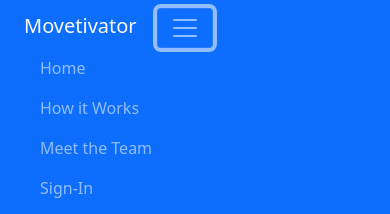
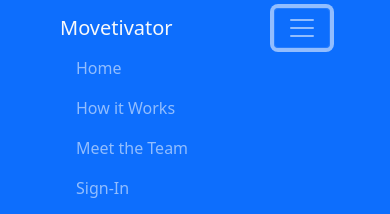
Before and after one commit to codercommons/movetivator-frontend, a plain HTML site: page index.html in a window 390 px wide. Both pictures are taken after a click on the button "Toggle navigation". Shown: the top 214 px of the page. Drawn offline with nearby package versions, Linux system fonts and the light colour scheme; no server answers.

Commit message:
margin mobile

```diff
--- a/index.html
+++ b/index.html
@@ -13,14 +13,13 @@
   <body>
     <!-- Navbar -->
 
-    <nav class="navbar navbar-expand-lg navbar-dark bg-primary">
-      <div class="container">
+    <nav class="navbar navbar-expand-lg navbar-dark bg-primary px-5">
       <div class="container-fluid">
         <a class="navbar-brand text-light" href="#">Movetivator</a>
-        <button class="navbar-toggler ml-auto" type="button" data-bs-toggle="collapse" data-bs-target="#navbarNavAltMarkup" aria-controls="navbarNavAltMarkup" aria-expanded="false" aria-label="Toggle navigation">
+        <button class="navbar-toggler" type="button" data-bs-toggle="collapse" data-bs-target="#navbarNavAltMarkup" aria-controls="navbarNavAltMarkup" aria-expanded="false" aria-label="Toggle navigation">
           <span class="navbar-toggler-icon"></span>
         </button>
-        <div class="collapse navbar-collapse justify-content-end ml-auto" id="navbarNavAltMarkup">
+        <div class="collapse navbar-collapse justify-content-end" id="navbarNavAltMarkup">
           <div class="navbar-nav .text-light">
             <a class="nav-link px-3" aria-current="page" href="#">Home</a>
             <a class="nav-link px-3" href="#how-it-works">How it Works</a>
@@ -29,7 +28,6 @@
           </div>
         </div>
       </div>
-    </div>
     </nav>
     <!-- /Navbar -->
 
```
